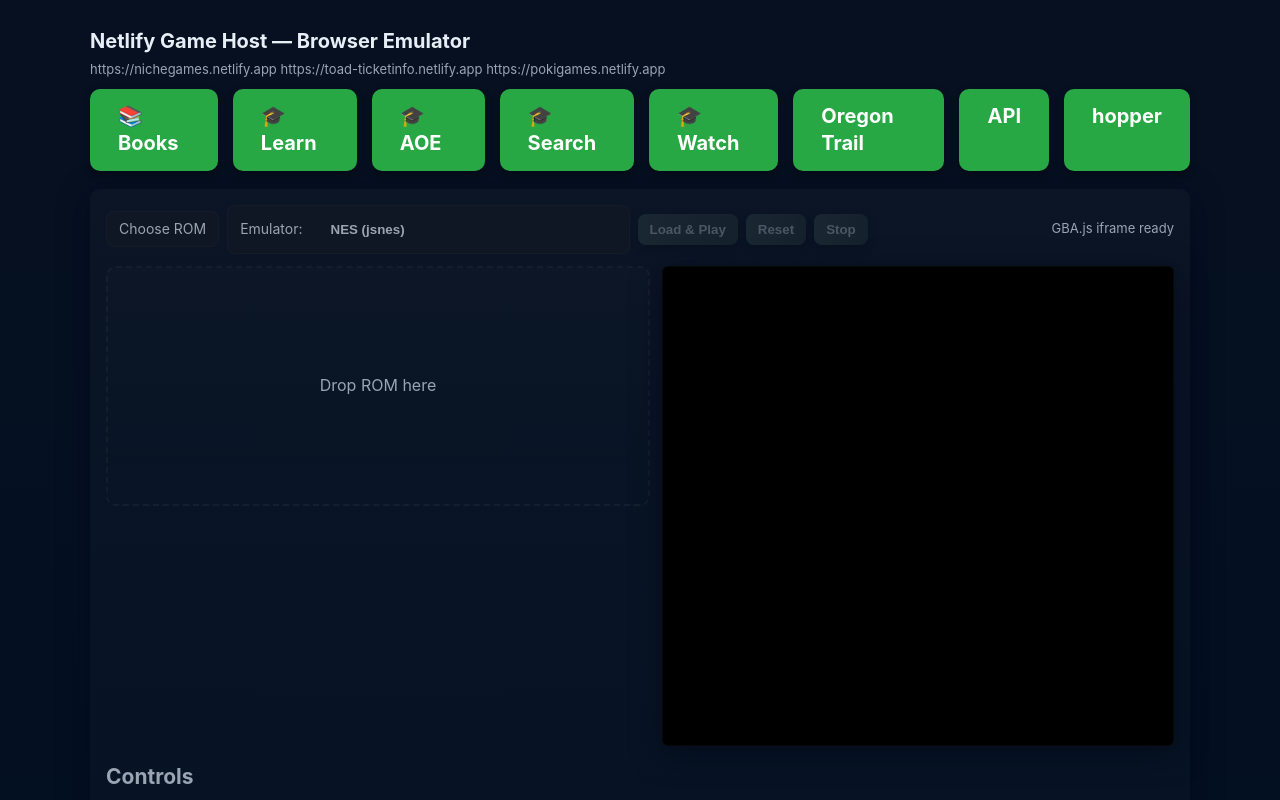
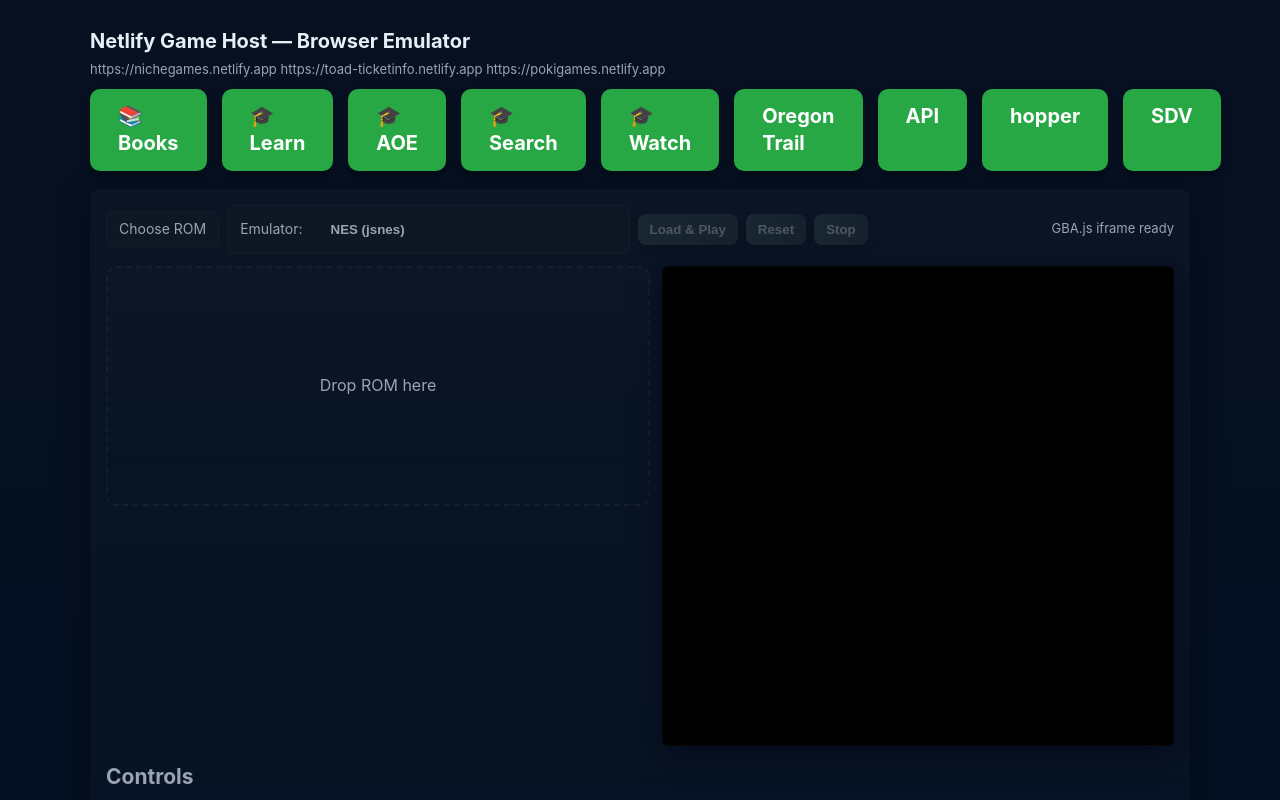
Before and after one commit to Bob28282/gamechangegames, a website: page index.html in a window 1280 px wide. Shown: the top 800 px of the page. Drawn offline with Linux system fonts and the light colour scheme; a script that the page names is missing.

Commit message:
Add hover effects to navigation buttons in index.html

```diff
--- a/index.html
+++ b/index.html
@@ -146,6 +146,21 @@
        onmouseover="this.style.background='#218838'"
        onmouseout="this.style.background='#28a745'">hopper </a>
 
+    <a href="SDV"
+       style="
+         background:#28a745;
+         color:white;
+         padding:14px 28px;
+         border-radius:10px;
+         text-decoration:none;
+         font-size:20px;
+         font-weight:bold;
+         box-shadow:0 4px 8px rgba(0,0,0,.3);
+         transition:.2s;
+       "
+       onmouseover="this.style.background='#218838'"
+       onmouseout="this.style.background='#28a745'">SDV </a>
+
   </nav>
 </header>
 
```
